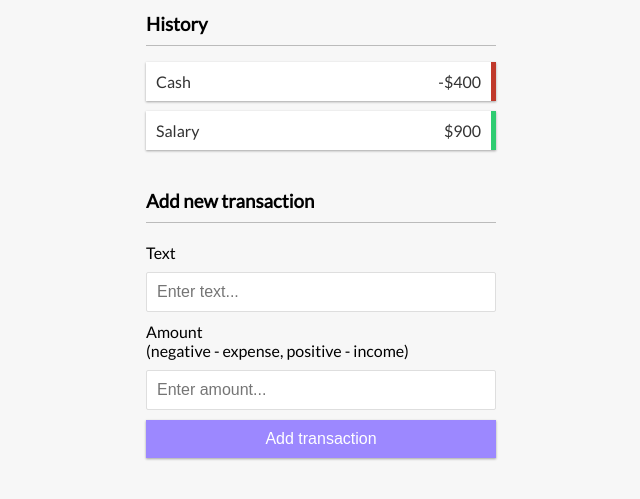
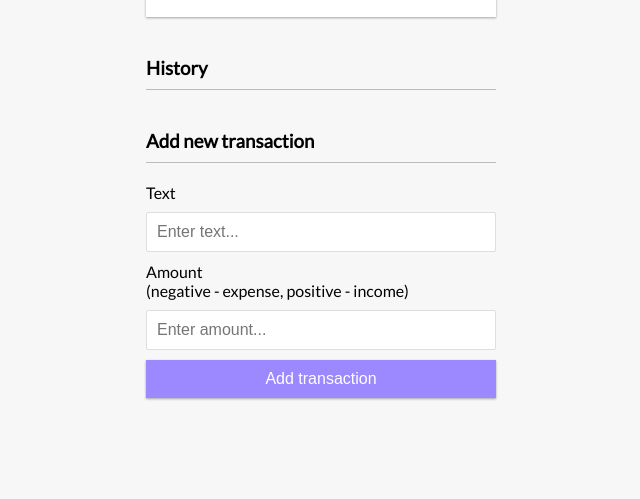
Before and after one commit to meerimbatyr/Expense-tracker, a plain HTML site: page index.html in a window 1280 px wide. Shown: the part 297-796 px from the top of the page, without its empty margins (319-959 px from the left). Drawn offline with Linux system fonts and the light colour scheme.

Commit message:
C out history list

```diff
--- a/index.html
+++ b/index.html
@@ -27,8 +27,8 @@
 
       <h3>History</h3>
       <ul id="list" class="list">
-        <li class="minus">Cash <span>-$400</span><button class="delete-btn">x</button></li>
-        <li class="plus">Salary <span>$900</span><button class="delete-btn">x</button></li>
+        <!-- <li class="minus">Cash <span>-$400</span><button class="delete-btn">x</button></li>
+        <li class="plus">Salary <span>$900</span><button class="delete-btn">x</button></li> -->
       </ul>
 
       <h3>Add new transaction</h3>
```
